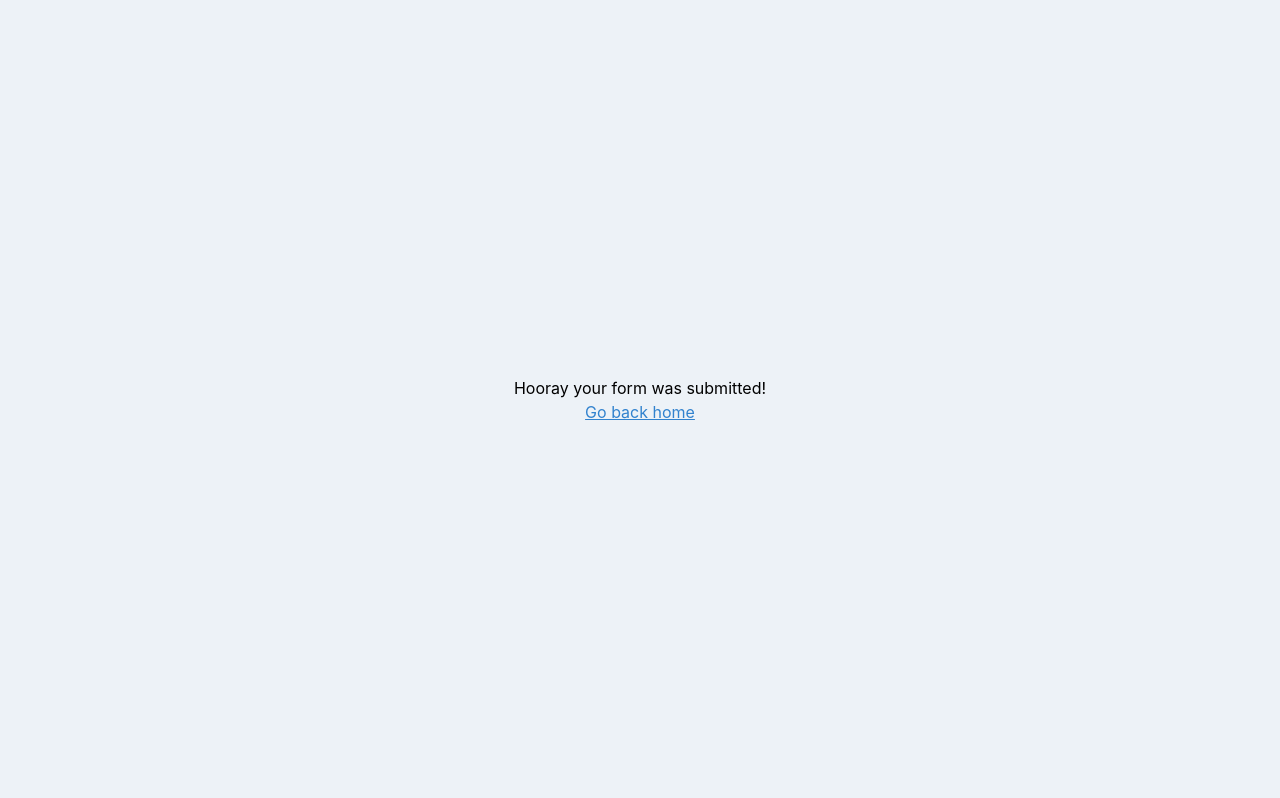
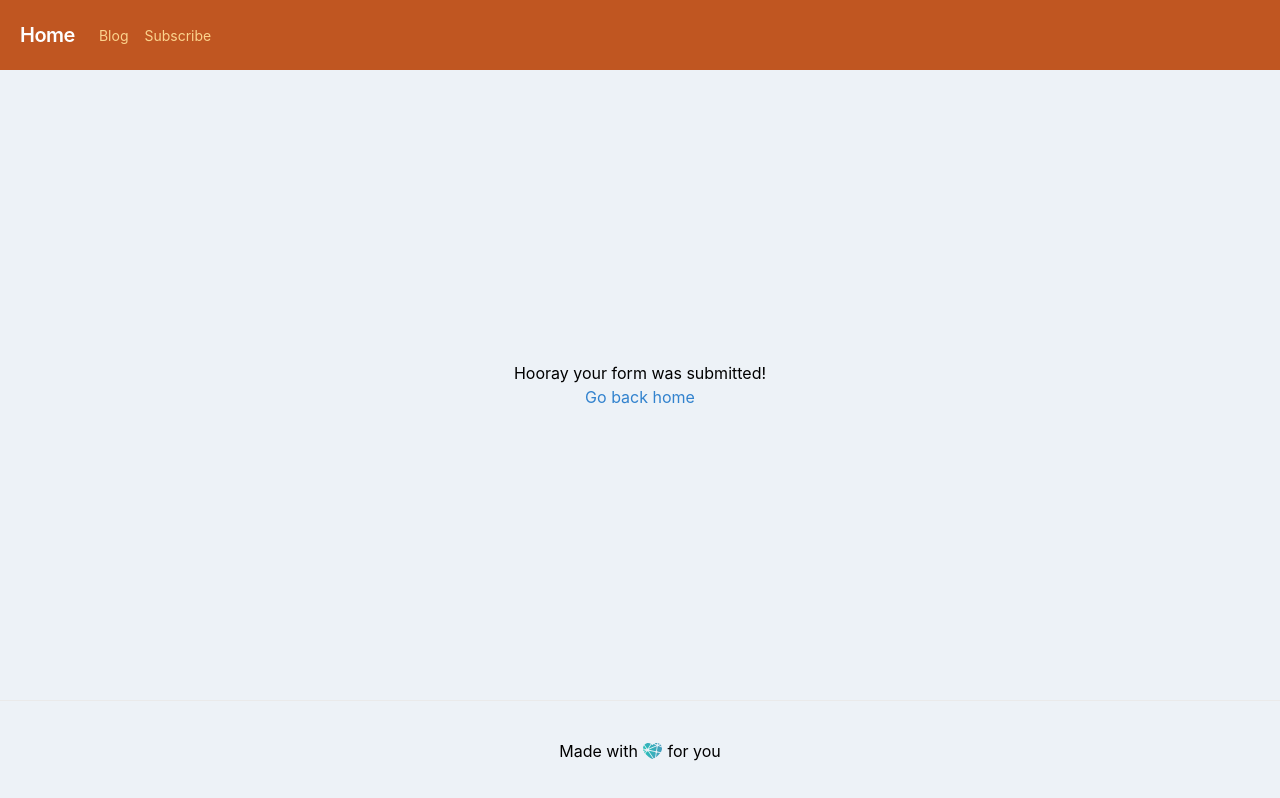
Before and after one commit to marekdano/nextjs-blog, a Next.js app: page /success in a window 1280 px wide. Built offline with nearby package versions, Linux system fonts and the light colour scheme.

Commit message:
Change layout on pages

```diff
--- a/components/Layout.tsx
+++ b/components/Layout.tsx
@@ -1,25 +1,33 @@
 import React from 'react'
 import Head from 'next/head'
+import Navbar from './Navbar'
+import Footer from './Footer'
 
 export type Props = {
+	meta?: {
+		title: string
+	}
   children: React.ReactNode
-	type: 'home' | 'post' | 'about' | 'contact' | 'success'
+	type: 'home' | 'blog' | 'contact' | 'success'
 }
 
-
-export default function Layout({ children }: Props) {
+export default function Layout({ meta, children }: Props) {
   return (
-		<div className="container">
+		<>
 			<Head>
 				<meta name="twitter:site" content="@marekdano" />
-				<title>My nextjs blog</title>
+				<title>{meta?.title ?? 'My nextjs blog'}</title>
 				<link rel="icon" href="/favicon.ico" />
 			</Head>
+			<div className="wrapper">
+				<Navbar />
 
 				{children}
 
+				<Footer />
+
 				<style jsx>{`
-				.container {
+					.wrapper {
 						height: 100vh;
 						display: flex;
 						flex-direction: column;
@@ -42,5 +50,6 @@ export default function Layout({ children }: Props) {
 					}
 				`}</style>
 			</div>
+		</>
 	)
 }
--- a/pages/contact.tsx
+++ b/pages/contact.tsx
@@ -1,4 +1,3 @@
-import Footer from 'components/Footer'
 import ContactForm from 'components/ContactForm'
 import Layout from 'components/Layout'
 
@@ -9,8 +8,6 @@ export default function Home() {
         Please subscribe to my newsletters
         <ContactForm />
       </main>
-
-      <Footer />
 
       <style jsx>{`
         main {
--- a/pages/index.tsx
+++ b/pages/index.tsx
@@ -1,22 +1,13 @@
-import Link from 'next/link'
 import Header from 'components/Header'
-import Footer from 'components/Footer'
 import Layout from 'components/Layout'
 
 export default function Home() {
   return (
     <Layout type="home">
-      <>
-        <main>
-          <Header />
-
-          <Link href="/contact">
-            <a>Subscribe with your email</a>
-          </Link>
-        </main>
-
-        <Footer />
-      </>
+      <main>
+        <Header />
+        <h5>Sample next app ;)</h5>
+      </main>
       <style jsx>{`
         main {
           padding: 5rem 0;
--- a/pages/success.tsx
+++ b/pages/success.tsx
@@ -1,15 +1,9 @@
-import Head from 'next/head'
 import Link from 'next/link'
 import Layout from 'components/Layout'
 
 export default function Success() {
   return (
-    <Layout type='success'>
-      <Head>
-        <title>Form submitted!!</title>
-        <link rel="icon" href="/favicon.ico" />
-      </Head>
-
+    <Layout meta={{ title: 'Form submitted!!'}} type='success'>
       <main>
         Hooray your form was submitted!
         <Link href="/">
--- a/styles/index.css
+++ b/styles/index.css
@@ -16,5 +16,5 @@ h3 {
   @apply text-lg;
 }
 a {
-  @apply text-blue-600 underline;
+  @apply text-blue-600 no-underline;
 }
```
Lines whose indentation alone changed are shown as unchanged.
